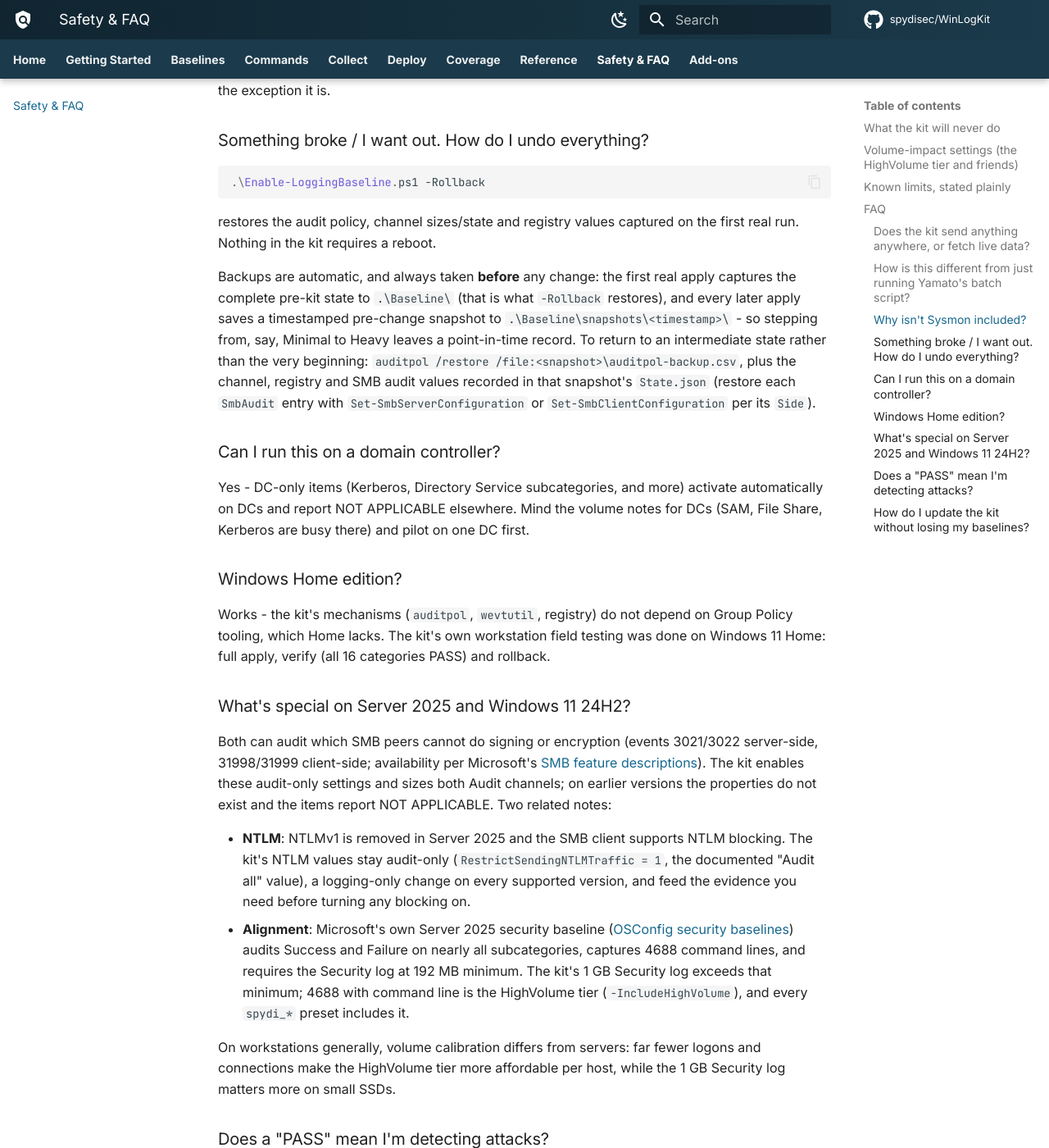
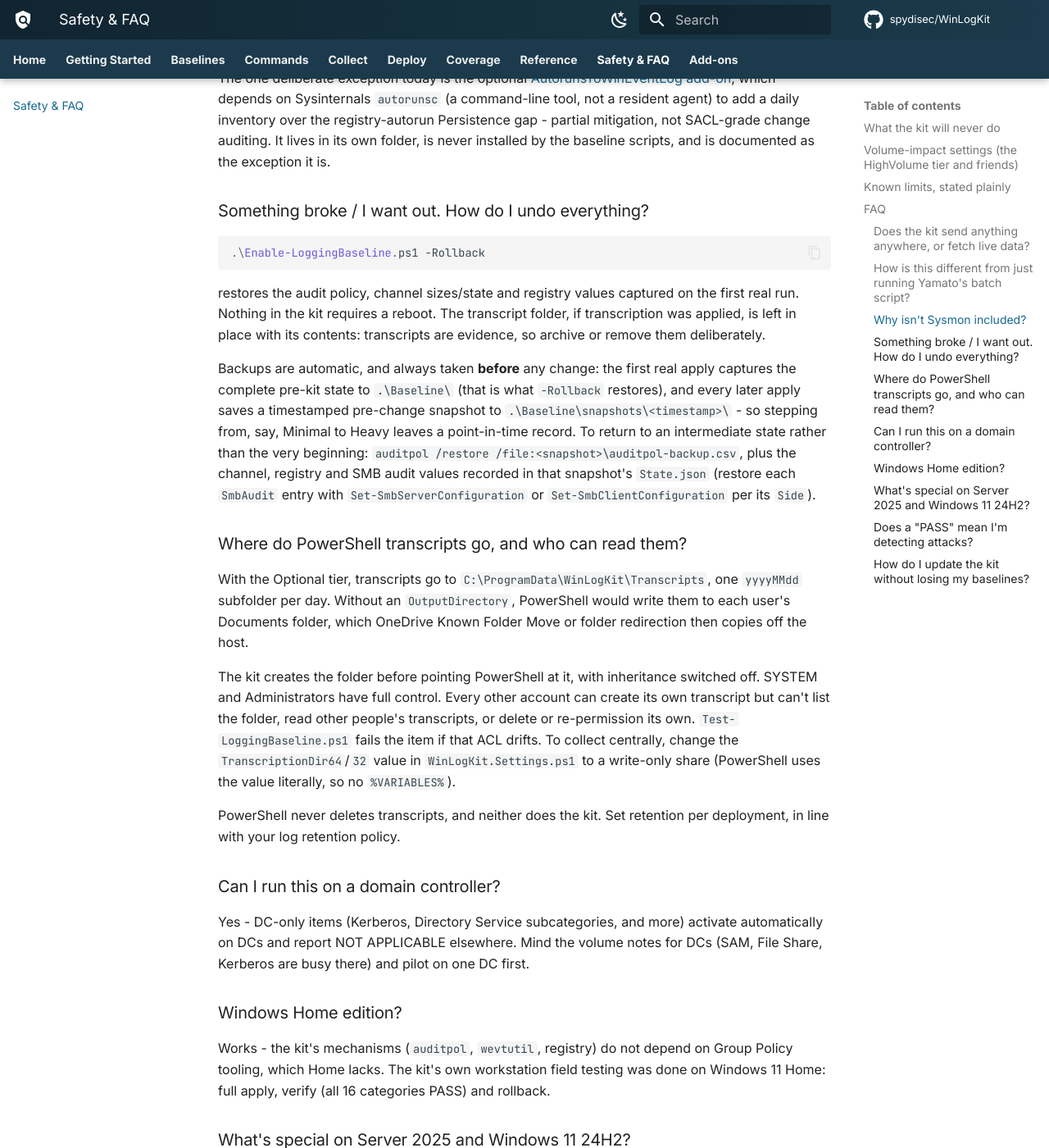
Before and after one commit to spydisec/WinLogKit, an MkDocs documentation site: the page built from docs/safety.md, in a window 1280 px wide and 1400 px high, scrolled down 2775 px. Shown: the whole window at 82% size. Built offline with MkDocs 1.6.1 and Material for MkDocs 9.7.7, drawn with Linux system fonts in a browser that asks for light colours; comment, search, counter and statistics services are not loaded; some of the changed text lies outside the part shown.

Commit message:
Transcription: default OutputDirectory and a hardened transcript folder
Without an OutputDirectory, PowerShell writes every session transcript to
the user's Documents folder (and to OneDrive under Known Folder Move).

- New Optional items TranscriptionDir64/32 set OutputDirectory to
  C:\ProgramData\WinLogKit\Transcripts (literal path: PowerShell does no
  %VAR% expansion).
- The folder ACL is defined once in the settings table (section 3a):
  Administrators owner, no inheritance, write-only drop box for
  Authenticated Users, CREATOR OWNER read/write on own files, OWNER RIGHTS
  to remove implicit WRITE_DAC.
- Enable creates/hardens the folder before writing the value and skips
  the value if hardening fails; -Rollback leaves the folder (evidence).
- Test checks the folder ACL; the Intune pack detects/remediates it
  (folder before value); the GPO pack prints a pre-create note.
- Self-checks, presets, Reference page, safety FAQ and CHANGELOG updated.

Closes #34

Co-Authored-By: Claude Opus 5.5 <noreply@anthropic.com>

````diff
--- a/docs/safety.md
+++ b/docs/safety.md
@@ -28,6 +28,7 @@ kit never touches them, in any mode:
 | Sensitive Privilege Use (4673/4674) | Floods with backup agents. Pilot per server role. |
 | File Share / SAM / Removable Storage / RPC Events | Steady streams on file servers, DCs, USB-heavy or RPC-heavy hosts respectively - watch during the pilot week. |
 | 1 GB Security + 1 GB PowerShell logs | Up to ~3 GB extra disk per host. |
+| PowerShell transcription (Optional) | One text file per PowerShell session in `C:\ProgramData\WinLogKit\Transcripts`, never pruned by PowerShell. Small on interactive hosts; can grow steadily on hosts where agents or scheduled tasks start PowerShell constantly. See [where transcripts go](#where-do-powershell-transcripts-go-and-who-can-read-them). |
 
 Pilot guidance (from the Yamato README): run the full set on a test box
 mirroring production for at least a week, then use event ID metrics (e.g.
@@ -104,7 +105,9 @@ is.
 ```
 
 restores the audit policy, channel sizes/state and registry values captured
-on the first real run. Nothing in the kit requires a reboot.
+on the first real run. Nothing in the kit requires a reboot. The transcript
+folder, if transcription was applied, is left in place with its contents:
+transcripts are evidence, so archive or remove them deliberately.
 
 Backups are automatic, and always taken **before** any change: the first
 real apply captures the complete pre-kit state to `.\Baseline\` (that is
@@ -116,6 +119,25 @@ intermediate state rather than the very beginning:
 registry and SMB audit values recorded in that snapshot's `State.json`
 (restore each `SmbAudit` entry with `Set-SmbServerConfiguration` or
 `Set-SmbClientConfiguration` per its `Side`).
+
+### Where do PowerShell transcripts go, and who can read them?
+
+With the Optional tier, transcripts go to `C:\ProgramData\WinLogKit\Transcripts`,
+one `yyyyMMdd` subfolder per day. Without an `OutputDirectory`, PowerShell
+would write them to each user's Documents folder, which OneDrive Known
+Folder Move or folder redirection then copies off the host.
+
+The kit creates the folder before pointing PowerShell at it, with
+inheritance switched off. SYSTEM and Administrators have full control.
+Every other account can create its own transcript but can't list the
+folder, read other people's transcripts, or delete or re-permission its
+own. `Test-LoggingBaseline.ps1` fails the item if that ACL drifts. To
+collect centrally, change the `TranscriptionDir64`/`32` value in
+`WinLogKit.Settings.ps1` to a write-only share (PowerShell uses the value
+literally, so no `%VARIABLES%`).
+
+PowerShell never deletes transcripts, and neither does the kit. Set
+retention per deployment, in line with your log retention policy.
 
 ### Can I run this on a domain controller?
 
````
Also changed, not shown: CHANGELOG.md (+20 -0 lines), docs/reference.md (+2 -0 lines), 17 other files.
